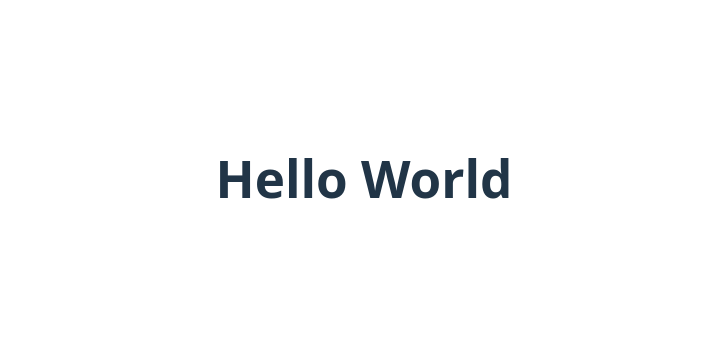
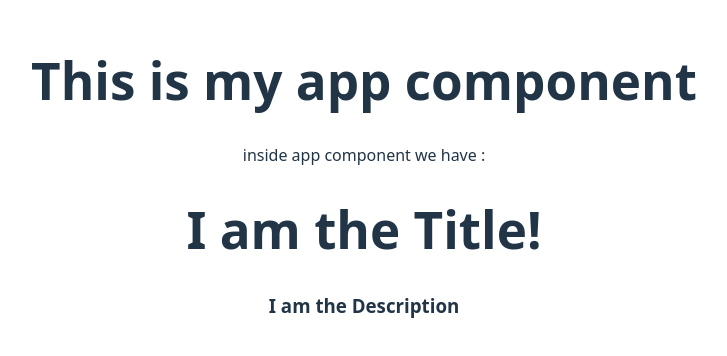
Before and after one commit to skharichandan/REACT-BASIC-, a React (Vite) app in the folder basic-react-app/: page / in a window 1280 px wide. Shown: the part 222-578 px from the top of the page, without its empty margins (276-1003 px from the left). Built offline with nearby package versions, Linux system fonts and the light colour scheme.

Commit message:
Intoduction to Components

```diff
--- a/basic-react-app/src/App.jsx
+++ b/basic-react-app/src/App.jsx
@@ -1,8 +1,21 @@
 import './App.css'
 
+function Title() {
+  return <h1>I am the Title!</h1>
+}
+function Description() {
+  return <h3>I am the Description</h3>
+}
+
 function App() {
-
-  return <h1>Hello World</h1>
+  return (
+    <div>
+      <h1>This is my app component</h1>
+      <p>inside app component we have : </p>
+      <Title/>
+      <Description/>
+    </div>
+  );
 }
 
 export default App
```
